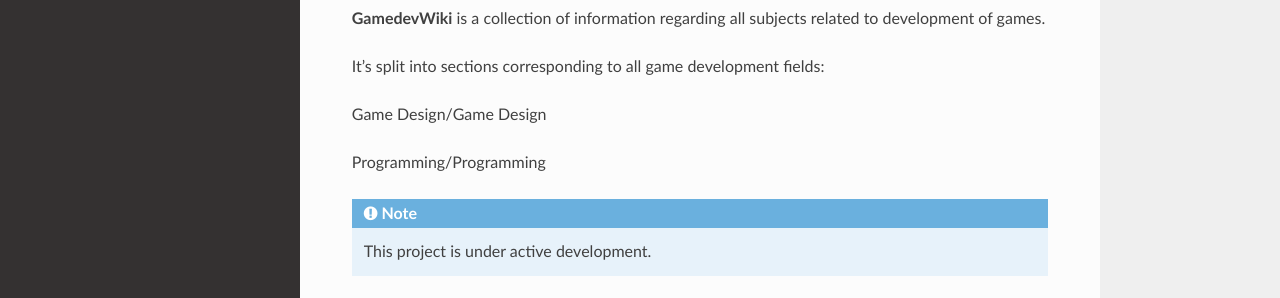
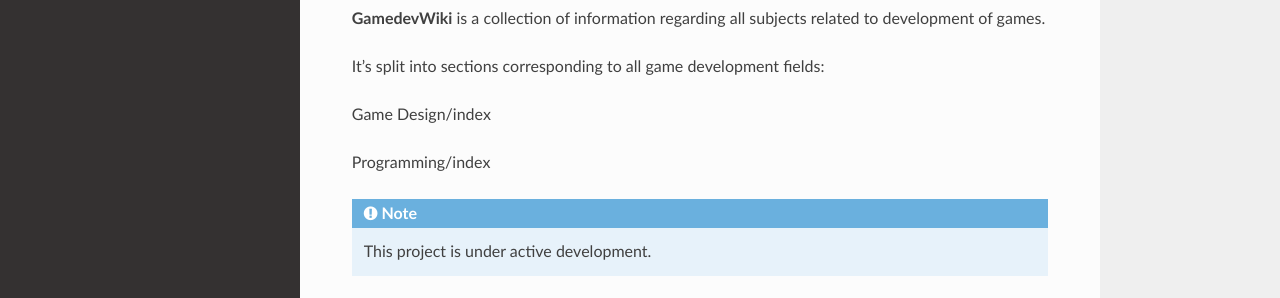
Before and after one commit to Wiolarz/GameDevWiki, a Sphinx documentation site: the page built from docs/source/index.rst, in a window 1280 px wide. Shown: the part 153-451 px from the top of the page. Built offline with Sphinx 7.4.7 and the Read the Docs theme 2.0.0, drawn with Linux system fonts in a browser that asks for light colours; pages that are not in the unit, such as notebooks, are missing from menus.

Commit message:
new links test

```diff
--- a/docs/source/index.rst
+++ b/docs/source/index.rst
@@ -6,9 +6,9 @@ Welcome to GamedevWiki!
 It's split into sections corresponding to all game development fields:
 
 
-:doc:`Game Design/Game Design`
+:doc:`Game Design/index`
 
-:ref:`Programming/Programming`
+:ref:`Programming/index`
 
 .. note::
 
```
Also changed, not shown: docs/source/Design/index.rst (renamed from docs/source/Design/Game Design.rst), docs/source/Programming/index.rst (renamed from docs/source/Programming/Programming.rst).
